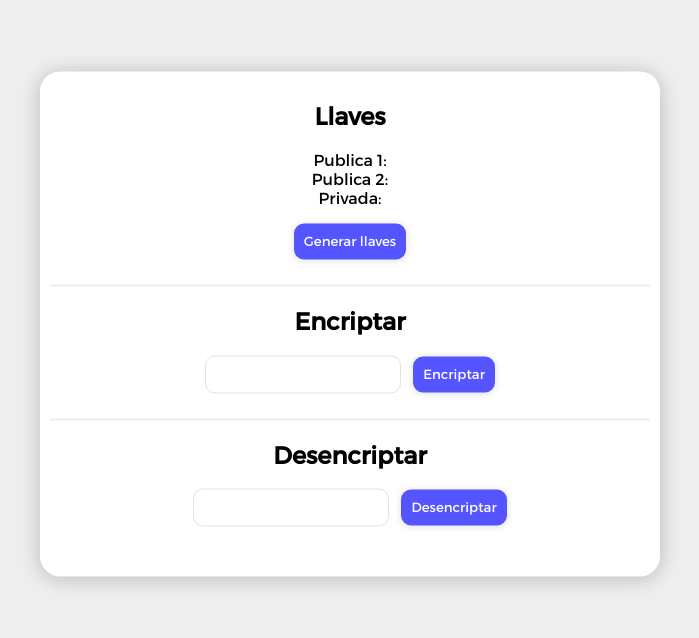
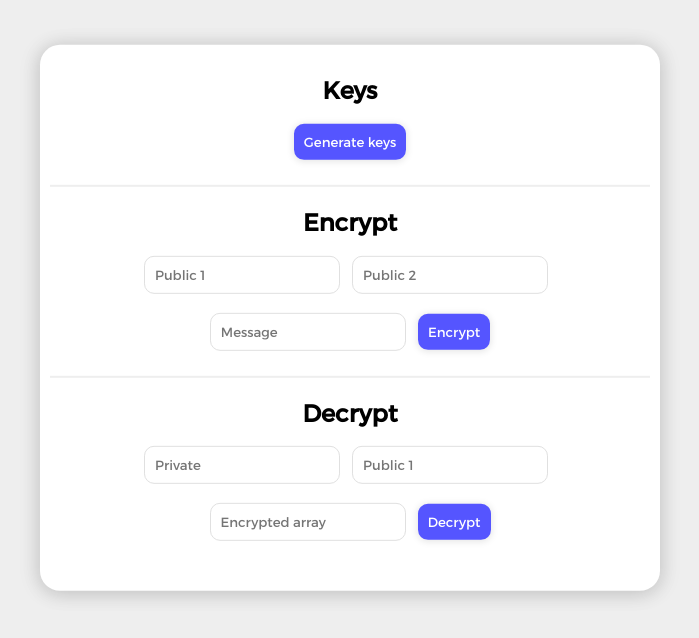
Before and after one commit to fabrv/node-rsa, a website: page client/index.html in a window 1280 px wide. Shown: the whole page, without its empty margins (290-989 px from the left). Drawn offline with Linux system fonts and the light colour scheme.

Commit message:
public encrypt

```diff
--- a/client/index.html
+++ b/client/index.html
@@ -10,23 +10,30 @@
 </head>
 <body>
   <div class="content">
-    <h2>Llaves</h2>
+    <h2>Keys</h2>
     <ul>
-      <li>Publica 1: </li>
-      <li>Publica 2: </li>
-      <li>Privada: </li>
+      <li id="public1"></li>
+      <li id="public2"></li>
+      <li id="private"></li>
     </ul>
-    <button>Generar llaves</button>
+    <button onclick="generateKeys()">Generate keys</button>
     <hr>
-    <h2>Encriptar</h2>
-    <input type="text">
-    <button>Encriptar</button>
+    <h2>Encrypt</h2>
+    <input id="enc-1" placeholder="Public 1" type="text">
+    <input id="enc-2" placeholder="Public 2" type="text">
+    <br><br>
+    <input id="enc-m" placeholder="Message" type="text">
+    <button onclick="encrypt()">Encrypt</button>
+    <p id="enc-c"></p>
 
     <hr>
 
-    <h2>Desencriptar</h2>
-    <input type="text">
-    <button>Desencriptar</button>
+    <h2>Decrypt</h2>
+    <input id="dec-1" placeholder="Private" type="text">
+    <input id="dec-2" placeholder="Public 1" type="text">
+    <br><br>
+    <input placeholder="Encrypted array" id="dec-c" type="text">
+    <button>Decrypt</button>
   </div>
 </body>
 </html>
--- a/client/main.css
+++ b/client/main.css
@@ -6,7 +6,6 @@
 body{
   font-family: 'Montserrat Regular', sans-serif;
   background-color: #eeeeee;
-  text-align: center;
 }
 
 .content{
--- a/client/main.js
+++ b/client/main.js
@@ -0,0 +1,31 @@
+const url='http://rsa-node.herokuapp.com/';
+function generateKeys(){
+  const Http = new XMLHttpRequest();
+  const params =  `keys/ ${(Math.floor(Math.random()* 100))*2}`
+  const req = url + params
+  Http.open("GET", req);
+  Http.send();
+  Http.onreadystatechange=(e)=>{
+    keys = JSON.parse(Http.responseText)
+    document.getElementById('public1').innerHTML = `<b>Public 1:</b> ${keys.n}`
+    document.getElementById('public2').innerHTML = `<b>Public 2:</b> ${keys.e}`
+    document.getElementById('private').innerHTML = `<b>Private:</b> ${keys.d}`
+    //console.log(Http.responseText)
+  }
+}
+
+function encrypt(){
+  const Http = new XMLHttpRequest();
+  const msg = encodeURIComponent(document.getElementById('enc-m').value.trim())
+  const n = document.getElementById('enc-1').value
+  const e = document.getElementById('enc-2').value
+  const params =  `encrypt/${msg}/${n}/${e}`
+  const req = url + params
+
+  Http.open("GET", req);
+  Http.send();
+  Http.onreadystatechange=(e)=>{
+    document.getElementById('enc-c').innerHTML = Http.responseText
+    //console.log(Http.responseText)
+  }
+}
```
Also changed, not shown: src/RSA.ts (+5 -25 lines).
